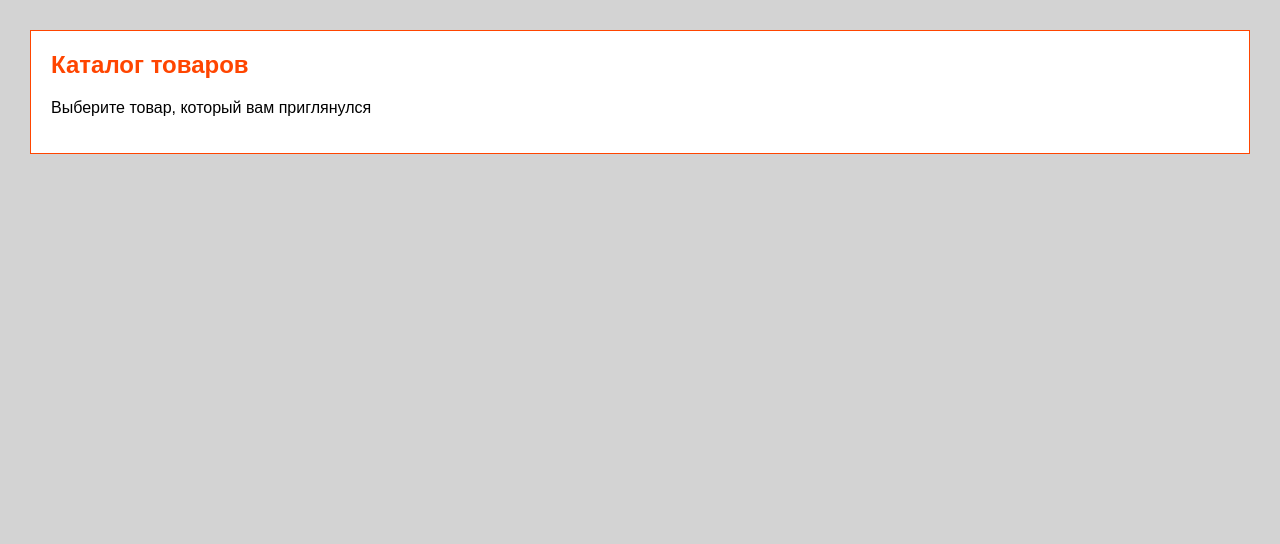
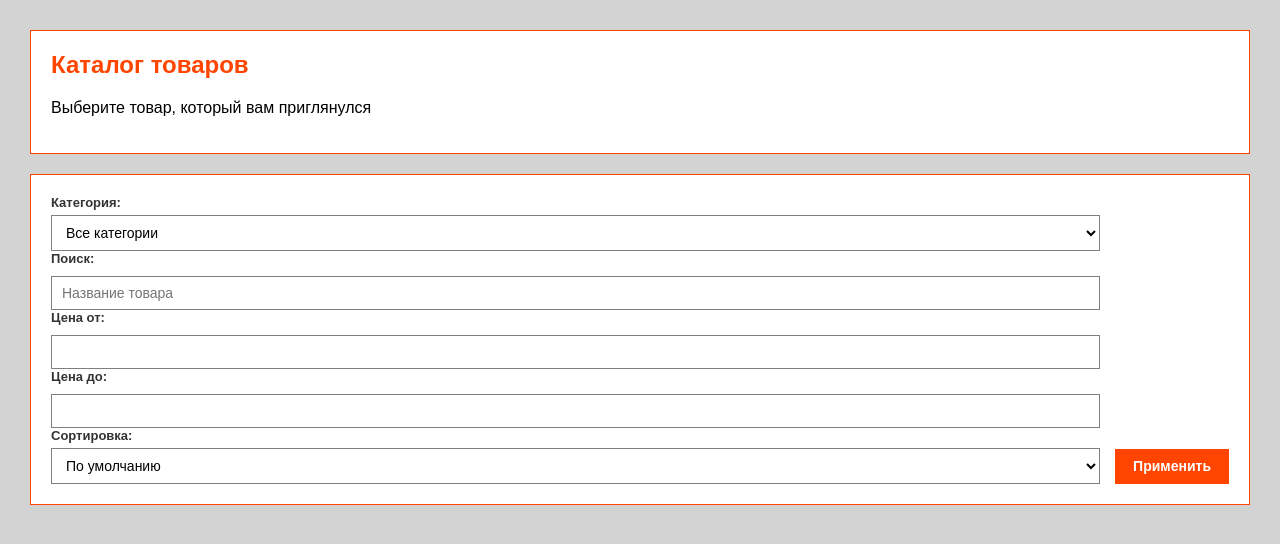
Before and after one commit to VasilyMakhov/VM, a Flask app: template templates/catalog.html in a window 1280 px wide. Shown: the part 112-656 px from the top of the page. Run offline with Flask 3, Linux system fonts and the light colour scheme; the template is opened without the code that fills it, so the values that code supplies are empty.

Commit message:
Added sort by, category, filters, search in catalog

```diff
--- a/static/css/style.css
+++ b/static/css/style.css
@@ -596,3 +596,63 @@ label{
 .sbp-payment button {
     margin-top: 10px;
 }
+
+
+.filter-form {
+    background-color: white;
+    border: 1px solid orangered;
+    padding: 20px;
+    margin-bottom: 25px;
+    display: flex;
+    flex-wrap: wrap;
+    gap: 15px;
+    align-items: flex-end;
+}
+
+.filter-group {
+    display: flex;
+    flex-direction: column;
+    flex: 1;
+    min-width: 160px;
+}
+
+.filter-group label {
+    margin-bottom: 5px;
+    font-weight: bold;
+    font-size: 13px;
+    color: #333;
+}
+
+.filter-group input,
+.filter-group select {
+    width: 100%;
+    padding: 8px 10px;
+    border: 1px solid gray;
+    box-sizing: border-box;
+    font-size: 14px;
+    font-family: Arial, Helvetica, sans-serif;
+    background-color: white;
+}
+
+.filter-group input:focus,
+.filter-group select:focus {
+    outline: 1px solid orangered;
+    border-color: orangered;
+}
+
+
+.filter-btn {
+    background-color: orangered;
+    color: white;
+    border: none;
+    padding: 8px 18px;
+    cursor: pointer;
+    font-size: 14px;
+    font-weight: bold;
+    height: 35px;
+    white-space: nowrap;
+}
+
+.filter-btn:hover {
+    background-color: darkorange;
+}
--- a/templates/catalog.html
+++ b/templates/catalog.html
@@ -10,6 +10,42 @@
     <h2>Каталог товаров</h2>
     <p>Выберите товар, который вам приглянулся</p>
 </div>
+
+<form method="GET" action="{{ url_for('catalog.catalog') }}" class="filter-form">
+
+    <div class="filter-group">
+        <label for="category">Категория:</label>
+        <select name="category" id="category">
+            <option value="">Все категории</option>
+            {% for category in categories %}
+            <option value="{{ category[0] }}" {% if selected_categoty == category[0]|string %}selected{% endif %}>
+                {{ category[1] }}
+            </option>
+            {% endfor %}
+        </select>
+
+        <label for="search">Поиск:</label>
+        <input type="text" name="search" id="search" placeholder="Название товара" value="{{search}}">
+
+        <label for="min_price">Цена от:</label>
+        <input type="number" name="min_price" id="min_price" min="0" step="50" value="{{ min_price }}">
+
+        <label for="max_price">Цена до:</label>
+        <input type="number" name="max_price" id="max_price" min="0" step="50" value="{{ max_price }}">
+
+        <label for="sort">Сортировка:</label>
+        <select name="sort" id="sort">
+            <option value="" {% if sort == "" %}selected{% endif %}>По умолчанию</option>
+            <option value="price_asc" {% if sort == "price_asc" %}selected{% endif %}>Сначала дешёвые</option>
+            <option value="price_desc" {% if sort == "price_desc" %}selected{% endif %}>Сначала дорогие</option>
+            <option value="name" {% if sort == "name" %}selected{% endif %}>По алфавиту А-Б</option>
+        </select>
+    </div>
+
+    <button type="submit" class="filter-btn">Применить</button>
+</form>
+
+
 
 <div class="products">
 
--- a/templates/sbp_payment.html
+++ b/templates/sbp_payment.html
@@ -7,7 +7,7 @@
     <div class="cat-head">
         <h2>Оплата по СБП</h2>
         <p>Заказ №{{ order_id }}</p>
-        <p>Сумма - {{ total_price }}</p>
+        <p>Сумма - {{ total_price }} Рублей</p>
 
 
     <div class="sbp-card">
```
Also changed, not shown: routes/catalog.py (+66 -16 lines).
